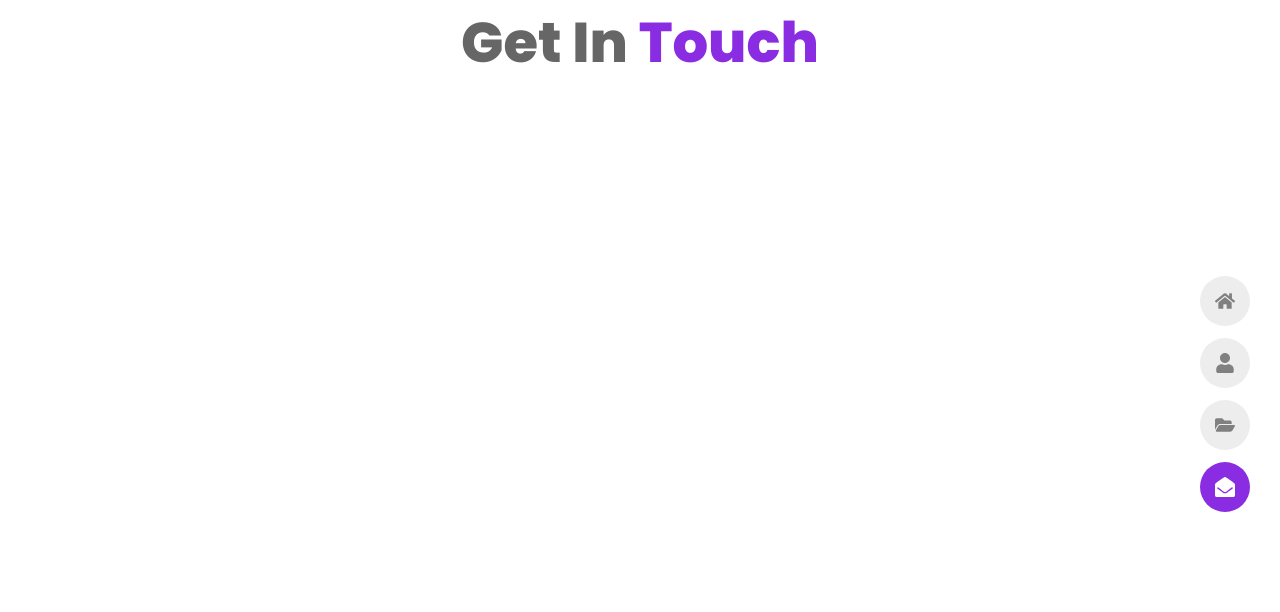
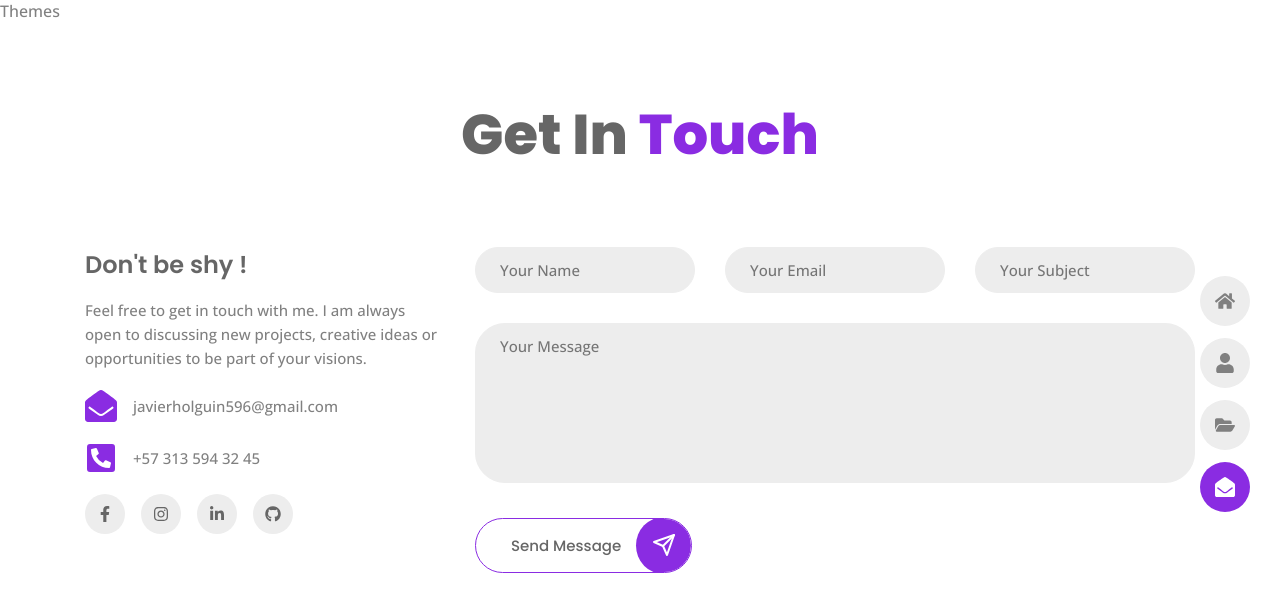
Before and after one commit to javierhol/Portfolio, a React (Vite) app: page /contact in a window 1280 px wide. Shown: the top 612 px of the page. Built offline with nearby package versions, Linux system fonts and the light colour scheme.

Commit message:
NEW: added contact me

```diff
--- a/src/App.jsx
+++ b/src/App.jsx
@@ -2,6 +2,7 @@
 import "./App.css";
 
 import Navbar from "./components/Navbar";
+import Themes from "./components/Themes";
 import Home from "./pages/home/Home";
 import About from "./pages/about/About";
 import Contact from "./pages/contact/Contact";
@@ -11,6 +12,7 @@
   return (
     <Router>
       <Navbar />
+      <Themes />
       <Routes>
         <Route path="/" element={<Home />} />
         <Route path="/about" element={<About />} />
--- /dev/null
+++ b/src/components/ThemeItem.jsx
@@ -0,0 +1,9 @@
+import React from 'react'
+
+const ThemeItem = () => {
+  return (
+    <div>ThemeItem</div>
+  )
+}
+
+export default ThemeItem
--- /dev/null
+++ b/src/components/Themes.jsx
@@ -0,0 +1,12 @@
+import React from 'react'
+import { themes } from '../data'
+import ThemeItem from './ThemeItem'
+import {FaCog} from 'react-icons/fa'
+
+const Themes = () => {
+  return (
+    <div>Themes</div>
+  )
+}
+
+export default Themes
--- a/src/pages/contact/Contact.jsx
+++ b/src/pages/contact/Contact.jsx
@@ -1,12 +1,115 @@
 import React from "react";
+import {
+  FaEnvelopeOpen,
+  FaPhoneSquareAlt,
+  FaFacebookF,
+  FaGithub,
+  FaInstagram,
+  FaLinkedinIn,
+} from "react-icons/fa";
+import { FiSend } from "react-icons/fi";
+import "./contact.css";
 
 const Contact = () => {
   return (
-    <sectiom className="contact section">
+    <section className="contact section">
       <h2 className="section__tittle">
         Get In <span>Touch</span>
       </h2>
-    </sectiom>
+      <div className="contact__container container grid">
+        <div className="contact__data">
+          <h3 className="contact__title">Don't be shy !</h3>
+          <p className="contact__description">
+            Feel free to get in touch with me. I am always open to discussing
+            new projects, creative ideas or opportunities to be part of your
+            visions.
+          </p>
+          <div className="contact__info">
+            <div className="info__item">
+              <FaEnvelopeOpen className="info__icon" />
+              <div>
+                <span className="info__desc"> javierholguin596@gmail.com</span>
+              </div>
+            </div>
+
+            <div className="info__item">
+              <FaPhoneSquareAlt className="info__icon" />
+              <div>
+                <span className="info__desc">+57 313 594 32 45</span>
+              </div>
+            </div>
+
+            <div className="contact__socials">
+              <a
+                href="https://www.facebook.com/JavierHolguin23"
+                className="contact__socials-link"
+              >
+                <FaFacebookF />
+              </a>
+              <a
+                href="https://www.instagram.com/javier_holguin12/"
+                className="contact__socials-link"
+              >
+                <FaInstagram />
+              </a>
+              <a
+                href="https://www.linkedin.com/in/javiholguin/"
+                className="contact__socials-link"
+              >
+                <FaLinkedinIn />
+              </a>
+              <a
+                href="https://github.com/javierhol"
+                className="contact__socials-link"
+              >
+                <FaGithub />
+              </a>
+            </div>
+          </div>
+        </div>
+        <form className="contact__form">
+          <div className="form__input-group">
+            <div className="form__input-div">
+              <input
+                type="text"
+                placeholder="Your Name"
+                className="form__control"
+              />
+            </div>
+
+            <div className="form__input-div">
+              <input
+                type="email"
+                placeholder="Your Email"
+                className="form__control"
+              />
+            </div>
+
+            <div className="form__input-div">
+              <input
+                type="text"
+                placeholder="Your Subject"
+                className="form__control"
+              />
+            </div>
+          </div>
+
+          <div className="form__input-div">
+            <textarea
+              placeholder="Your Message"
+              className="form__control textarea"
+            ></textarea>
+          </div>
+
+          <button className="button">
+            Send Message
+            <span className="button__icon contact__button-icon">
+              <FiSend />
+            </span>
+          </button>
+        </form>
+      </div>
+    </section>
   );
 };
 
--- a/src/pages/contact/contact.css
+++ b/src/pages/contact/contact.css
@@ -0,0 +1,93 @@
+.contact__container{
+    grid-template-columns:4fr 8fr;
+}
+
+.contact__title{
+    font-size: var(--h3-font-size);
+    font-weight: var(--weight-600);
+    margin-bottom: 1rem;
+}
+.contact__description{
+    font-size: var(--small-font-size);
+    line-height: 1.6;
+}
+
+.contact__description,
+.contact__info .info__item{
+    margin-bottom: 20px;
+}
+
+.contact__info .info__item{
+    display: flex;
+    align-items: center;
+    column-gap: 16px;
+}
+
+.contact__info .info__icon{
+    font-size: var(--h2-font-size);
+    color: var(--first-color);
+}
+
+.contact__info .info__desc{
+    font-family: var(--body-font);
+    font-size: var(--small-font-size);
+    font-weight: var(--weight-500);
+}
+
+.contact__socials{
+    display: flex;
+    column-gap: 16px;
+}
+
+.contact__socials-link{
+    background-color: var(--container-color);
+    color: var(--title-color);
+    width: 40px;
+    height: 40px;
+    border-radius: 50%;
+    text-align: center;
+    line-height: 44px;
+    transition: all 0.3s ease;
+}
+
+.contact__socials-link:hover{
+    background-color: var(--first-color);
+    color: var(--text-white);
+}
+
+.form__input-group{
+    display: grid;
+    grid-template-columns: repeat(3,1fr);
+    column-gap: 30px;
+}
+
+.form__input-div{
+    margin-bottom: 30px;
+}
+
+
+.form__control{
+    border: 1px solid var(--container-color);
+    background-color: var(--container-color);
+    width: 100%;
+    padding: 12px 24px;
+    border-radius: 30px;
+    font-size: var(--small-font-size);
+    transition: all 0.3s ease;
+}
+
+.form__control:focus{
+    border-color: var(--first-color);
+    box-shadow: 0 0 0 4px var(--first-color-rgba);
+    outline: none;
+}
+
+.textarea{
+    resize: none;
+    height: 160px;
+}
+
+.contact__button-icon{
+    font-size: var(--h3-font-size);
+    line-height: 64px;
+}
--- a/src/pages/home/Home.jsx
+++ b/src/pages/home/Home.jsx
@@ -1,5 +1,5 @@
 import React from "react";
-import profile from "../../assets/profile-home.jpg";
+import profile from "../../assets/home.jpg";
 import { Link } from "react-router-dom";
 import { FaArrowRight } from "react-icons/fa";
 import "./home.css";
@@ -7,7 +7,7 @@
 const Home = () => {
   return (
     <section className="home section grid">
-      <img src={profile} alt="" className="home__img" />
+      <img src='' alt="" className="home__img" />
 
       <div className="home__content">
         <div className="home__data">
--- a/src/pages/home/home.css
+++ b/src/pages/home/home.css
@@ -41,6 +41,11 @@
     top: 22%;
 }
 
+.home__description{
+   line-height: 2.125;
+   margin-block: 16px 32px;
+}
+
 .color__block{
     position: fixed;
     height: 200%;
```
Also changed, not shown: src/components/themes.css (added).
